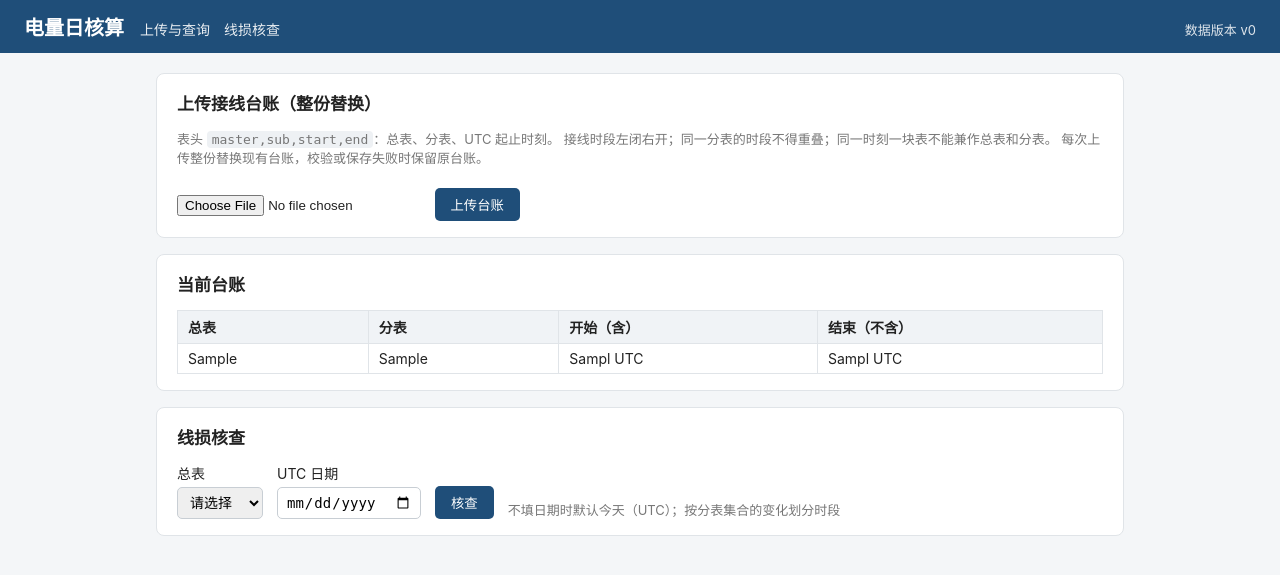
After one commit to larawilliam9806/solo-266a1087-088ce657-5580-4013-9863-de9c02140395, a Flask app: page /loss in a window 1280 px wide. The commit adds this page. Shown: the top 575 px of the page. Run offline with Flask 3, Linux system fonts and the light colour scheme; tables that the repository leaves empty hold one stand-in row (values such as "Sample post").

Commit message:
edf1626b-1665-4f60-b999-b2907781064f

```diff
--- a/app/__init__.py
+++ b/app/__init__.py
@@ -25,5 +25,6 @@ def create_app(config=None):
 
     app.add_template_filter(logic.fmt_num, "fmt_num")
     app.add_template_filter(logic.fmt_ts, "fmt_ts")
+    app.add_template_filter(logic.fmt_sign, "fmt_sign")
 
     return app
--- a/app/db.py
+++ b/app/db.py
@@ -28,6 +28,15 @@ CREATE TABLE IF NOT EXISTS swaps (
     upload_id INTEGER NOT NULL REFERENCES uploads(id),
     PRIMARY KEY (point, ts)
 );
+
+CREATE TABLE IF NOT EXISTS ledger (
+    master    TEXT NOT NULL,              -- 总表
+    sub       TEXT NOT NULL,              -- 分表
+    start_ts  TEXT NOT NULL,              -- 接线开始（含），规范化 UTC 时刻
+    end_ts    TEXT NOT NULL,              -- 接线结束（不含），规范化 UTC 时刻
+    upload_id INTEGER NOT NULL REFERENCES uploads(id)
+);
+CREATE INDEX IF NOT EXISTS idx_ledger_master ON ledger(master, start_ts);
 """
 
 
--- a/app/routes.py
+++ b/app/routes.py
@@ -1,5 +1,5 @@
 import sqlite3
-from datetime import timedelta
+from datetime import datetime, timedelta, timezone
 
 from flask import (
     Blueprint,
@@ -17,7 +17,7 @@ from .db import get_db
 
 bp = Blueprint("main", __name__)
 
-KIND_NAMES = {"readings": "读数", "swaps": "换表"}
+KIND_NAMES = {"readings": "读数", "swaps": "换表", "ledger": "台账"}
 
 
 def data_version(conn):
@@ -77,27 +77,31 @@ def index():
 def upload(kind):
     if kind not in KIND_NAMES:
         abort(404)
+    # 台账在线损核查页整份上传，失败后回到核查页；其余回首页
+    target = "main.loss" if kind == "ledger" else "main.index"
     f = request.files.get("file")
     if f is None or not f.filename:
         flash("请选择要上传的 CSV 文件", "error")
-        return redirect(url_for("main.index"))
+        return redirect(url_for(target))
     try:
         text = f.read().decode("utf-8-sig")
     except UnicodeDecodeError:
         flash("上传被拒绝：文件编码须为 UTF-8", "error")
-        return redirect(url_for("main.index"))
+        return redirect(url_for(target))
 
     conn = get_db()
     # 1) 解析与格式校验（不进事务）
     try:
         if kind == "readings":
             parsed, raw_count = logic.parse_readings_csv(text)
+        elif kind == "swaps":
+            parsed, raw_count = logic.parse_swaps_csv(text)
         else:
-            parsed, raw_count = logic.parse_swaps_csv(text)
+            parsed, raw_count = logic.parse_ledger_csv(text)
     except logic.CsvError as e:
         record_rejected(conn, kind, f.filename, str(e), 0)
         flash(f"上传被拒绝：{e}", "error")
-        return redirect(url_for("main.index"))
+        return redirect(url_for(target))
 
     # 2) 单个写事务：原始记录与受影响结果一起生效；失败整体回滚，保持旧数据
     conn.execute("BEGIN IMMEDIATE")
@@ -110,9 +114,13 @@ def upload(kind):
         upload_id = cur.lastrowid
         if kind == "readings":
             applied, skipped = logic.apply_readings(conn, upload_id, parsed)
+            msg = f"接收 {raw_count} 行，新增 {applied} 条，重复跳过 {skipped} 条"
+        elif kind == "swaps":
+            applied, skipped = logic.apply_swaps(conn, upload_id, parsed)
+            msg = f"接收 {raw_count} 行，新增 {applied} 条，重复跳过 {skipped} 条"
         else:
-            applied, skipped = logic.apply_swaps(conn, upload_id, parsed)
-        msg = f"接收 {raw_count} 行，新增 {applied} 条，重复跳过 {skipped} 条"
+            applied = logic.apply_ledger(conn, upload_id, parsed)
+            msg = f"接收 {raw_count} 行，台账已整份替换为 {applied} 条接线时段"
         conn.execute(
             "UPDATE uploads SET rows_applied = ?, message = ? WHERE id = ?",
             (applied, msg, upload_id),
@@ -126,7 +134,7 @@ def upload(kind):
     except sqlite3.OperationalError as e:
         conn.execute("ROLLBACK")
         flash(f"系统繁忙，请重试（{e}）", "error")
-    return redirect(url_for("main.index"))
+    return redirect(url_for(target))
 
 
 def _resolve_range(conn, point, start, end):
@@ -216,3 +224,96 @@ def api_usage():
         ],
         gaps=[{"start": g["start"], "end": g["end"]} for g in gaps],
     )
+
+
+# ---------------------------------------------------------------- 线损核查
+
+def _loss_query(conn, master, day):
+    """在当前读事务内执行核查，返回 (result, error)。day 缺省取今天（UTC）。"""
+    if not master:
+        return None, None
+    if not day:
+        day = datetime.now(timezone.utc).strftime("%Y-%m-%d")
+    try:
+        day = logic.parse_day(day).strftime("%Y-%m-%d")
+    except ValueError as e:
+        return None, str(e)
+    return logic.verify_day(conn, master, day), None
+
+
+@bp.route("/loss")
+def loss():
+    master = request.args.get("master", "").strip()
+    day = request.args.get("day", "").strip()
+    conn = get_db()
+    conn.execute("BEGIN")  # 单个读事务：台账、读数、换表记录来自同一快照
+    try:
+        masters = [
+            r["master"]
+            for r in conn.execute(
+                "SELECT DISTINCT master FROM ledger ORDER BY master"
+            )
+        ]
+        ledger = conn.execute(
+            "SELECT master, sub, start_ts, end_ts FROM ledger"
+            " ORDER BY master, sub, start_ts"
+        ).fetchall()
+        version = data_version(conn)
+        result, error = _loss_query(conn, master, day)
+        if result is not None:
+            day = result["day"]
+    finally:
+        conn.execute("COMMIT")
+    return render_template(
+        "loss.html",
+        masters=masters,
+        ledger=ledger,
+        master=master,
+        day=day,
+        result=result,
+        error=error,
+        version=version,
+    )
+
+
+@bp.route("/api/loss")
+def api_loss():
+    master = request.args.get("master", "").strip()
+    day = request.args.get("day", "").strip()
+    if not master:
+        return jsonify(error="需要 master 参数（总表）"), 400
+    conn = get_db()
+    conn.execute("BEGIN")  # 单个读事务：同一快照
+    try:
+        result, error = _loss_query(conn, master, day)
+        if error:
+            return jsonify(error=error), 400
+        version = data_version(conn)
+    finally:
+        conn.execute("COMMIT")
+    segments = []
+    for seg in result["segments"]:
+        item = {
+            "start": seg["start"],
+            "end": seg["end"],
+            "subs": seg["subs"],
+            "status": seg["status"],
+        }
+        if seg["status"] == "ok":
+            item.update(
+                master_delta=logic.fmt_num(seg["master_delta"]),
+                sub_deltas={s: logic.fmt_num(d) for s, d in seg["sub_deltas"]},
+                diff=logic.fmt_num(seg["diff"]),
+            )
+        elif seg["status"] == "blocked":
+            item.update(missing=seg["missing"], swaps=seg["swaps"])
+        segments.append(item)
+    return jsonify(
+        master=result["master"],
+        day=result["day"],
+        version=version,
+        segments=segments,
+        total_diff=(
+            logic.fmt_num(result["total"]) if result["total"] is not None else None
+        ),
+    )
--- a/app/static/style.css
+++ b/app/static/style.css
@@ -15,7 +15,10 @@ header {
 }
 header h1 { margin: 0; font-size: 20px; }
 header a { color: #fff; text-decoration: none; }
-.version { font-size: 13px; opacity: 0.85; }
+header nav { display: flex; gap: 14px; font-size: 14px; }
+header nav a { opacity: 0.9; }
+header nav a:hover { opacity: 1; text-decoration: underline; }
+.version { font-size: 13px; opacity: 0.85; margin-left: auto; }
 main { max-width: 1000px; margin: 20px auto; padding: 0 16px; }
 .card {
   background: #fff;
@@ -54,6 +57,8 @@ th { background: #f0f3f6; }
 td.num { text-align: right; font-variant-numeric: tabular-nums; }
 tr.gapday td { background: #fdf3e3; }
 tr.rejected td { color: #999; }
+tr.segok td { background: #f2faf2; }
+tr.segbad td { background: #fdf3e3; }
 .flash {
   border-radius: 6px;
   padding: 10px 14px;
--- a/app/templates/base.html
+++ b/app/templates/base.html
@@ -9,6 +9,10 @@
 <body>
 <header>
   <h1><a href="{{ url_for('main.index') }}">电量日核算</a></h1>
+  <nav>
+    <a href="{{ url_for('main.index') }}">上传与查询</a>
+    <a href="{{ url_for('main.loss') }}">线损核查</a>
+  </nav>
   <span class="version">数据版本 v{{ version }}</span>
 </header>
 <main>
--- /dev/null
+++ b/app/templates/loss.html
@@ -0,0 +1,108 @@
+{% extends "base.html" %}
+{% block title %}线损核查 - 电量日核算{% endblock %}
+{% block content %}
+<section class="card">
+  <h2>上传接线台账（整份替换）</h2>
+  <form method="post" action="{{ url_for('main.upload', kind='ledger') }}" enctype="multipart/form-data">
+    <p class="hint">表头 <code>master,sub,start,end</code>：总表、分表、UTC 起止时刻。
+      接线时段左闭右开；同一分表的时段不得重叠；同一时刻一块表不能兼作总表和分表。
+      每次上传整份替换现有台账，校验或保存失败时保留原台账。</p>
+    <input type="file" name="file" accept=".csv" required>
+    <button type="submit">上传台账</button>
+  </form>
+</section>
+
+<section class="card">
+  <h2>当前台账</h2>
+  {% if ledger %}
+  <table>
+    <thead><tr><th>总表</th><th>分表</th><th>开始（含）</th><th>结束（不含）</th></tr></thead>
+    <tbody>
+      {% for r in ledger %}
+      <tr>
+        <td>{{ r['master'] }}</td>
+        <td>{{ r['sub'] }}</td>
+        <td>{{ r['start_ts'] | fmt_ts }}</td>
+        <td>{{ r['end_ts'] | fmt_ts }}</td>
+      </tr>
+      {% endfor %}
+    </tbody>
+  </table>
+  {% else %}
+  <p class="hint">暂无台账，请先上传接线台账 CSV。</p>
+  {% endif %}
+</section>
+
+<section class="card">
+  <h2>线损核查</h2>
+  <form method="get" action="{{ url_for('main.loss') }}" class="query">
+    <label>总表
+      <select name="master" required>
+        <option value="" disabled {{ 'selected' if not master }}>请选择</option>
+        {% for m in masters %}
+        <option value="{{ m }}" {{ 'selected' if m == master }}>{{ m }}</option>
+        {% endfor %}
+      </select>
+    </label>
+    <label>UTC 日期 <input type="date" name="day" value="{{ day }}"></label>
+    <button type="submit">核查</button>
+    <span class="hint">不填日期时默认今天（UTC）；按分表集合的变化划分时段</span>
+  </form>
+  {% if not masters %}<p class="hint">暂无总表，请先上传台账。</p>{% endif %}
+</section>
+
+{% if error %}
+<div class="flash error">{{ error }}</div>
+{% endif %}
+
+{% if result %}
+<section class="card">
+  <h2>总表 {{ result.master }}：{{ result.day }}（UTC）</h2>
+  {% if result.total is not none %}
+  <p>全天各段均可核对，全天差额（总表增量 − 各分表增量之和）：
+     <strong>{{ result.total | fmt_sign }} kWh</strong>
+     （数据版本 v{{ version }}）</p>
+  {% else %}
+  <p class="hint">存在不可核对的时段（未接线 / 缺读 / 换表），全天差额不予显示。
+     （数据版本 v{{ version }}）</p>
+  {% endif %}
+  <table>
+    <thead>
+      <tr>
+        <th>时段（左闭右开，UTC）</th><th>分表</th><th>总表增量 (kWh)</th>
+        <th>分表增量 (kWh)</th><th>差额 (kWh)</th><th>核对结果</th>
+      </tr>
+    </thead>
+    <tbody>
+      {% for seg in result.segments %}
+      <tr class="{{ 'segok' if seg.status == 'ok' else 'segbad' }}">
+        <td>{{ seg.start | fmt_ts }} ~ {{ seg.end | fmt_ts }}</td>
+        <td>{{ seg.subs | join('、') if seg.subs else '（未接线）' }}</td>
+        {% if seg.status == 'ok' %}
+        <td class="num">{{ seg.master_delta | fmt_num }}</td>
+        <td class="num">
+          {% for sub, d in seg.sub_deltas %}{{ sub }}：{{ d | fmt_num }}{% if not loop.last %}<br>{% endif %}{% endfor %}
+        </td>
+        <td class="num">{{ seg.diff | fmt_sign }}</td>
+        <td>可核算</td>
+        {% elif seg.status == 'unwired' %}
+        <td colspan="3">—</td>
+        <td>该时段未接线，需补台账</td>
+        {% else %}
+        <td colspan="3">—</td>
+        <td>
+          {% for m in seg.missing %}
+          缺读：{{ m.meter }} 在 {{ m.ts | fmt_ts }}（时段{{ m.where }}）无实测读数<br>
+          {% endfor %}
+          {% for s in seg.swaps %}
+          换表：{{ s.meter }} 在 {{ s.ts | fmt_ts }} 发生换表<br>
+          {% endfor %}
+        </td>
+        {% endif %}
+      </tr>
+      {% endfor %}
+    </tbody>
+  </table>
+</section>
+{% endif %}
+{% endblock %}
```
Also changed, not shown: app/logic.py (+223 -0 lines), tests/test_app.py (+262 -0 lines), README.md, 1 other file.
